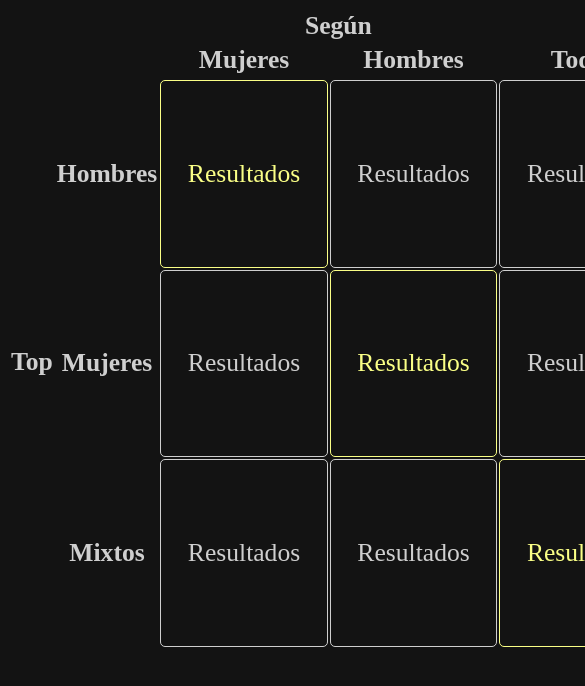
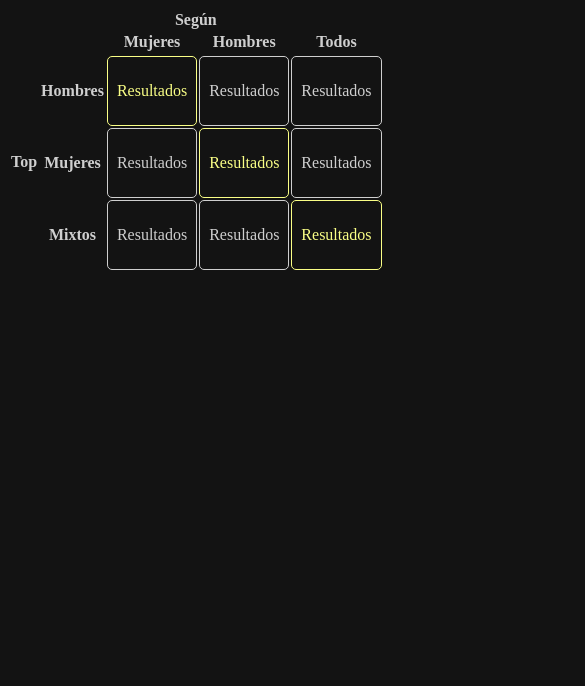
Before and after one commit to mancebo29/mesitas-azules, a website: page index.html in a window 390 px wide. Shown: the top 686 px of the page, 585 px wide, since content can reach past the window. Drawn offline with nearby package versions, Linux system fonts and the light colour scheme.

Commit message:
Attempt to make index responsive

```diff
--- a/index.html
+++ b/index.html
@@ -123,6 +123,16 @@
     border: 1px solid #faff86;
   }
 
+  @media (max-width: 991px) {
+    .table {
+      font-size: 1em;
+    }
+
+    .table a {
+      padding: 1.5em 0.5em;
+    }
+  }
+
 </style>
 
 </html>
```
